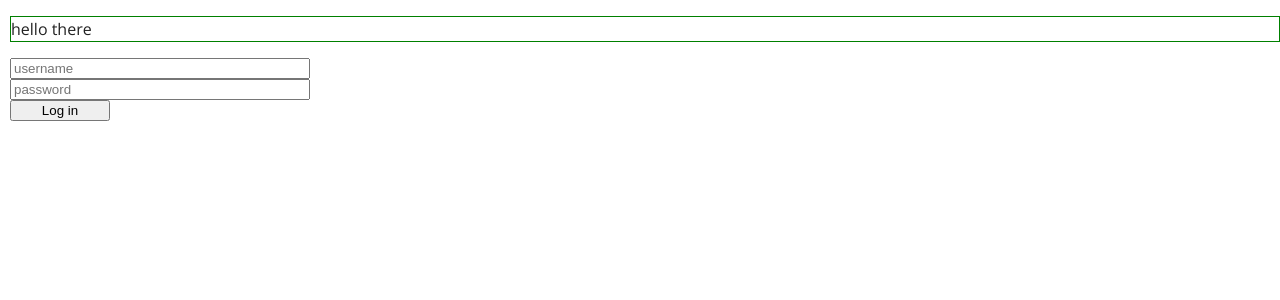
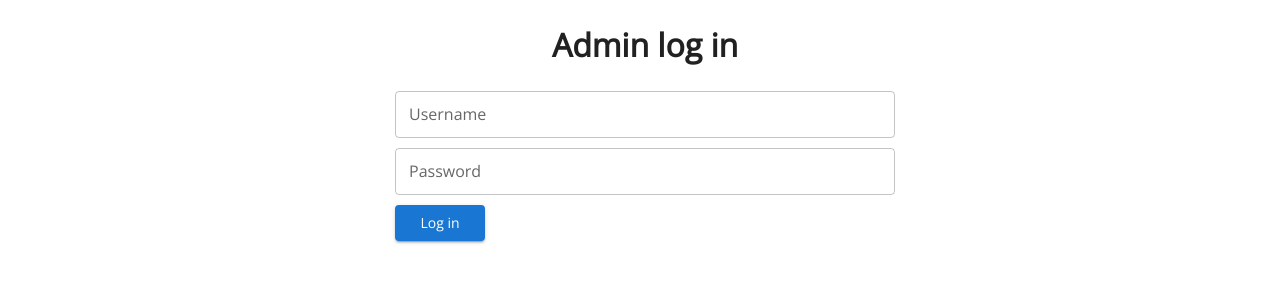
Before and after one commit to skoukuntla/Wabash-Valley-Trust, a React (Create React App) app in the folder client/: page /admin in a window 1280 px wide. Shown: the top 300 px of the page. Built offline with nearby package versions, Linux system fonts and the light colour scheme; no server answers.

Commit message:
updated login page styling, added admin button

```diff
--- a/client/src/styles/AdminPage.css
+++ b/client/src/styles/AdminPage.css
@@ -6,15 +6,41 @@
   margin-left: 10px;
 }
 
+.adminPage .container {
+  display: flex;
+  flex-direction: column;
+  align-items: center;
+}
+
 .adminPage form {
   display: flex;
   flex-direction: column;
+  width: 100%;
+  max-width: 500px;
 }
 
 .adminPage form .field {
-  max-width: 300px;
+  padding-bottom: 10px;
+}
+
+.adminPage form .field input {
+  padding: 12px 14px;
+}
+
+.adminPage form .field label[data-shrink='false'] {
+  transform: translate(14px, 12px) scale(1);
 }
 
 .adminPage form button {
-  max-width: 100px;
+  align-self: flex-start;
 }
+
+.adminPage nav {
+  display: flex;
+  justify-content: flex-end;
+  padding: 10px;
+}
+
+.adminPage .loginButton {
+  width: 90px;
+}
--- a/client/src/styles/InfoModal.css
+++ b/client/src/styles/InfoModal.css
@@ -1,23 +1,23 @@
-button.favorite {
+.InfoModal button.favorite {
   background: none;
   border: none;
   transition: opacity 0.3s, transform 0.2s;
   cursor: pointer;
 }
 
-button.favorite img {
+.InfoModal button.favorite img {
   max-height: 35px;
 }
 
-button.favorite:hover {
+.InfoModal button.favorite:hover {
   opacity: 0.8;
 }
 
-button.favorite:active {
+.InfoModal button.favorite:active {
   transform: scale(0.9);
 }
 
-.heartIcon {
+.InfoModal .heartIcon {
   height: 32px;
   color: #a6652d;
 }
--- /dev/null
+++ b/client/src/styles/Main.css
@@ -0,0 +1,39 @@
+.Main nav {
+  display: flex;
+  width: 100%;
+}
+
+.Main .spacer,
+.Main .buttonContainer {
+  flex: 1;
+}
+
+.Main .buttonContainer {
+  display: flex;
+  justify-content: flex-end;
+  align-items: center;
+}
+
+.Main button.admin {
+  background: none;
+  border: none;
+  transition: opacity 0.3s, transform 0.2s;
+  cursor: pointer;
+}
+
+.Main button.admin {
+  max-height: 35px;
+}
+
+.Main button.admin:hover {
+  opacity: 0.8;
+}
+
+.Main button.admin:active {
+  transform: scale(0.9);
+}
+
+.Main .adminIcon {
+  height: 20px;
+  color: #a6652d;
+}
--- a/client/src/views/AdminPage.tsx
+++ b/client/src/views/AdminPage.tsx
@@ -1,12 +1,13 @@
+import { Button, TextField } from '@mui/material'
+import '../styles/AdminPage.css'
 import { useEffect, useState } from 'react'
 
-import '../styles/AdminPage.css'
 import { markers } from 'assets/markers'
 import Map from 'components/Map'
 
 const AdminPage = () => {
-  const [username, setUsername] = useState('')
-  const [password, setPassword] = useState('')
+  const [username, setUsername] = useState('a')
+  const [password, setPassword] = useState('a')
   const [loggedIn, setLoggedIn] = useState(false)
   const [locations, setLocations]: any = useState(null)
   const [markersState, setMarkersState]: any = useState(null)
@@ -17,8 +18,18 @@ const AdminPage = () => {
     setMarkersState(markersState.concat(input))
   }
 
+  const logout = () => {
+    setLoggedIn(false)
+    sessionStorage.removeItem('session-htf-wab-login')
+  }
+
   useEffect(() => {
     setMarkersState(markers)
+    const login = sessionStorage.getItem('session-htf-wab-login')
+    console.log('log in', login)
+    if (login === 'true') {
+      setLoggedIn(true)
+    }
   }, [])
 
   useEffect(() => {
@@ -50,43 +61,58 @@ const AdminPage = () => {
     console.log('markers', markersState)
   }, [markersState])
 
-  const submitHandler = (e: any) => {
+  const loginHandler = (e: any) => {
     e.preventDefault()
     console.log('submission:', username, '||', password)
 
-    if (username === 'username' && password === 'password') setLoggedIn(true)
+    if (username === 'username' && password === 'htfpass') {
+      setLoggedIn(true)
+      sessionStorage.setItem('session-htf-wab-login', 'true')
+    }
   }
 
   return (
     <div className="adminPage">
       <main>
         {!loggedIn && (
-          <div>
-            <p>hello there</p>
-            <form onSubmit={submitHandler}>
-              <input
-                value={username}
+          <div className="container">
+            <h1>Admin log in</h1>
+            <form onSubmit={loginHandler}>
+              <TextField
+                className="field"
+                error={username === ''}
+                label="Username"
                 onChange={(e) => setUsername(e.target.value)}
-                placeholder="username"
+                size="small"
+              />
+              <TextField
                 className="field"
+                error={password === ''}
+                label="Password"
+                type="password"
+                onChange={(e) => setPassword(e.target.value)}
+                // size="small"
               />
-              <input
-                value={password}
-                onChange={(e) => setPassword(e.target.value)}
-                placeholder="password"
-                className="field"
-              />
-              <button type="submit">Log in</button>
+              <Button type="submit" variant="contained" className="loginButton">
+                Log in
+              </Button>
             </form>
           </div>
         )}
 
         {locations && loggedIn && (
-          <Map
-            image="/assets/map.png"
-            markers={locations}
-            addLocation={addLocation}
-          />
+          <>
+            <nav>
+              <Button type="button" onClick={logout} variant="contained">
+                Logout
+              </Button>
+            </nav>
+            <Map
+              image="/assets/map.png"
+              markers={locations}
+              addLocation={addLocation}
+            />
+          </>
         )}
       </main>
     </div>
--- a/client/src/views/Main/Main.tsx
+++ b/client/src/views/Main/Main.tsx
@@ -1,16 +1,20 @@
 /* eslint-disable jsx-a11y/alt-text */
-
+import { faUserGear as AdminIcon } from '@fortawesome/free-solid-svg-icons'
+import { FontAwesomeIcon } from '@fortawesome/react-fontawesome'
 import { FormControlLabel, FormGroup, Grid, Switch } from '@mui/material'
 import React, { useState } from 'react'
+import { useNavigate } from 'react-router-dom'
 
 import districtImage from 'assets/districts.png'
 import mapImage from 'assets/map.png'
 import { markers, markers2 } from 'assets/markers'
 import Map from 'components/Map'
 import Map2 from 'components/Map2'
+import '../../styles/Main.css'
 
 export default function Main() {
   const [showMap, setShowMap] = useState(false)
+  const navigate = useNavigate()
 
   const toggleMap = () => {
     setShowMap(!showMap)
@@ -57,13 +61,25 @@ export default function Main() {
   }
 
   return (
-    <Grid container justifyContent="center">
-      <FormGroup>
+    <Grid container justifyContent="center" className="Main">
+      <nav>
+        <div className="spacer" />
         <FormControlLabel
           control={<Switch checked={showMap} onChange={toggleMap} />}
           label="District Map"
+          className="switch"
         />
-      </FormGroup>
+
+        <div className="buttonContainer">
+          <button
+            type="button"
+            onClick={() => navigate('/admin')}
+            className="admin"
+          >
+            <FontAwesomeIcon icon={AdminIcon} className="adminIcon" />
+          </button>
+        </div>
+      </nav>
       {showMap && <Map2 image={districtImage} markers={items2} />}
       {!showMap && <Map image={mapImage} markers={items} addLocation={null} />}
     </Grid>
```
